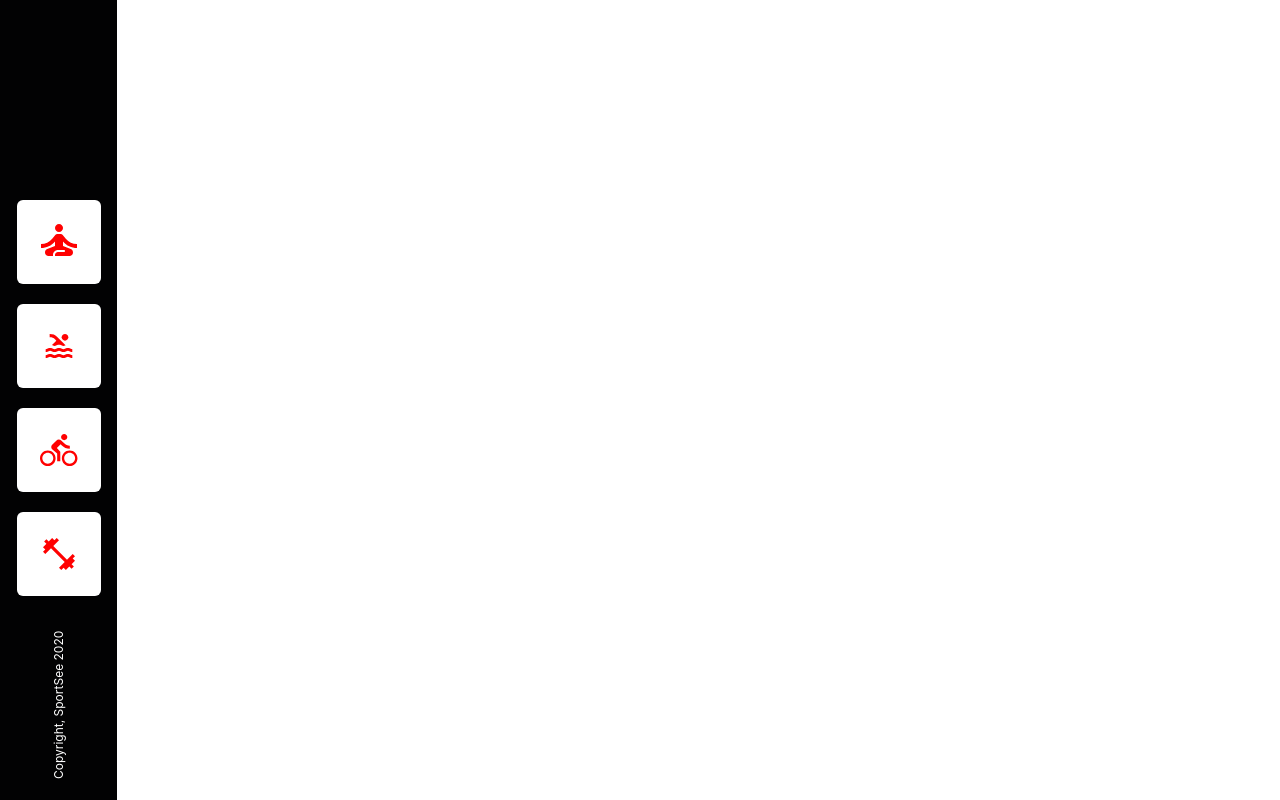
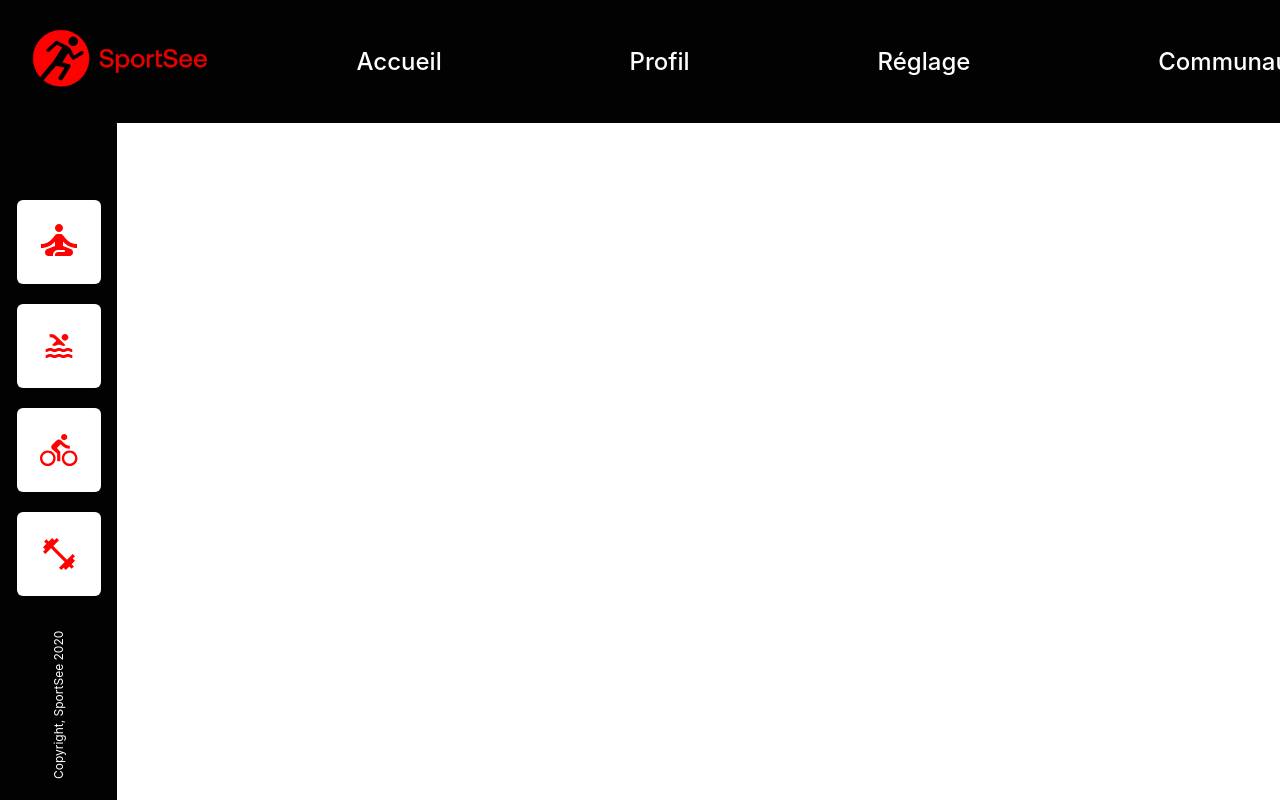
Before and after one commit to Rogue06/SportSee, a React (Vite) app in the folder sportsee-frontend/: page / in a window 1280 px wide. Built offline with nearby package versions, Linux system fonts and the light colour scheme.

Commit message:
feat: create Header component and navigation bar

```diff
--- a/sportsee-frontend/src/App.css
+++ b/sportsee-frontend/src/App.css
@@ -44,4 +44,11 @@
   min-height: 100vh;
 }
 
+.main-content {
+  margin-left: 117px;
+  margin-top: 91px;
+  padding: 2rem;
+  flex: 1;
+}
+
 /* On peut supprimer tous les styles par défaut de Vite */
--- a/sportsee-frontend/src/App.jsx
+++ b/sportsee-frontend/src/App.jsx
@@ -1,11 +1,15 @@
 import './App.css'
 import Sidebar from './components/layout/Sidebar'
+import Header from './components/layout/Header'
 
 function App() {
   return (
     <div className="app">
+      <Header />
       <Sidebar />
-      {/* Ici on ajoutera les autres composants de l'application */}
+      <main className="main-content">
+        {/* Ici viendra le contenu principal */}
+      </main>
     </div>
   )
 }
--- /dev/null
+++ b/sportsee-frontend/src/components/layout/Header.jsx
@@ -0,0 +1,20 @@
+import '../../styles/header.css'
+import logo from '../../assets/logo_header.png'
+
+function Header() {
+  return (
+    <header className="header">
+      <div className="header-logo">
+        <img src={logo} alt="SportSee" />
+      </div>
+      <nav className="header-nav">
+        <a href="#" className="nav-link">Accueil</a>
+        <a href="#" className="nav-link">Profil</a>
+        <a href="#" className="nav-link">Réglage</a>
+        <a href="#" className="nav-link">Communauté</a>
+      </nav>
+    </header>
+  )
+}
+
+export default Header
--- /dev/null
+++ b/sportsee-frontend/src/styles/header.css
@@ -0,0 +1,37 @@
+.header {
+  display: flex;
+  align-items: center;
+  background-color: #020203;
+  padding: 1rem 2rem;
+  height: 91px;
+  width: 100vw;
+  position: fixed;
+  z-index: 1000;
+  left: 0;
+  top: 0;
+}
+
+.header-logo {
+  margin-right: 150px;
+}
+
+.header-logo img {
+  height: 60px;
+}
+
+.header-nav {
+  display: flex;
+  justify-content: space-between;
+  width: 80%;
+  max-width: 1000px;
+}
+
+.nav-link {
+  color: white;
+  text-decoration: none;
+  font-size: 24px;
+}
+
+.nav-link:hover {
+  color: #FF0101;
+}
```
Also changed, not shown: sportsee-frontend/src/assets/logo_header.png (renamed from sportsee-frontend/src/assets/Logo Sportify UI Design.png).
